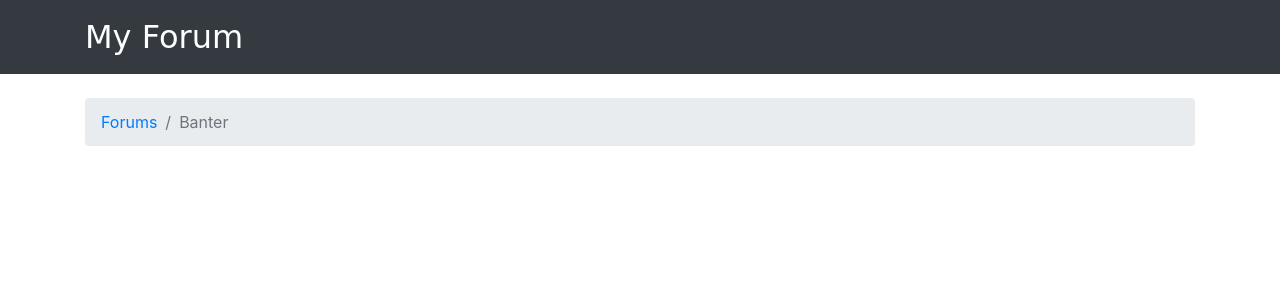
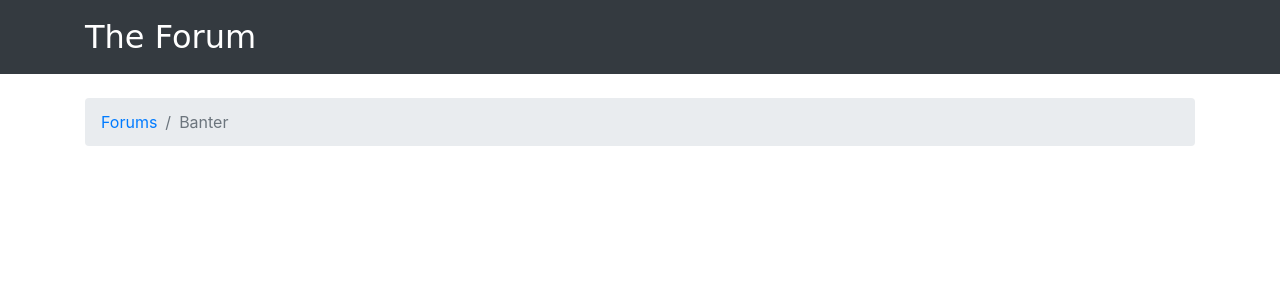
Before and after one commit to am-derrick/mydjangoapp, a Django app: page /forum/1/ in a window 1280 px wide. Shown: the top 300 px of the page. Run offline with Django 4.2, Linux system fonts and the light colour scheme; data comes from the database, SQL or seed files in the repository; some libraries are stand-ins or nearby versions; some web fonts are replaced.

Commit message:
edited to the Forum

```diff
--- a/templates/base.html
+++ b/templates/base.html
@@ -13,7 +13,7 @@
 
         <nav class="navbar navbar-expand-lg navbar-dark bg-dark">
             <div class="container">
-                <a class="navbar-brand" href="{% url 'home' %}">My Forum</a>
+                <a class="navbar-brand" href="{% url 'home' %}">The Forum</a>
             </div>
         </nav>
 
```
